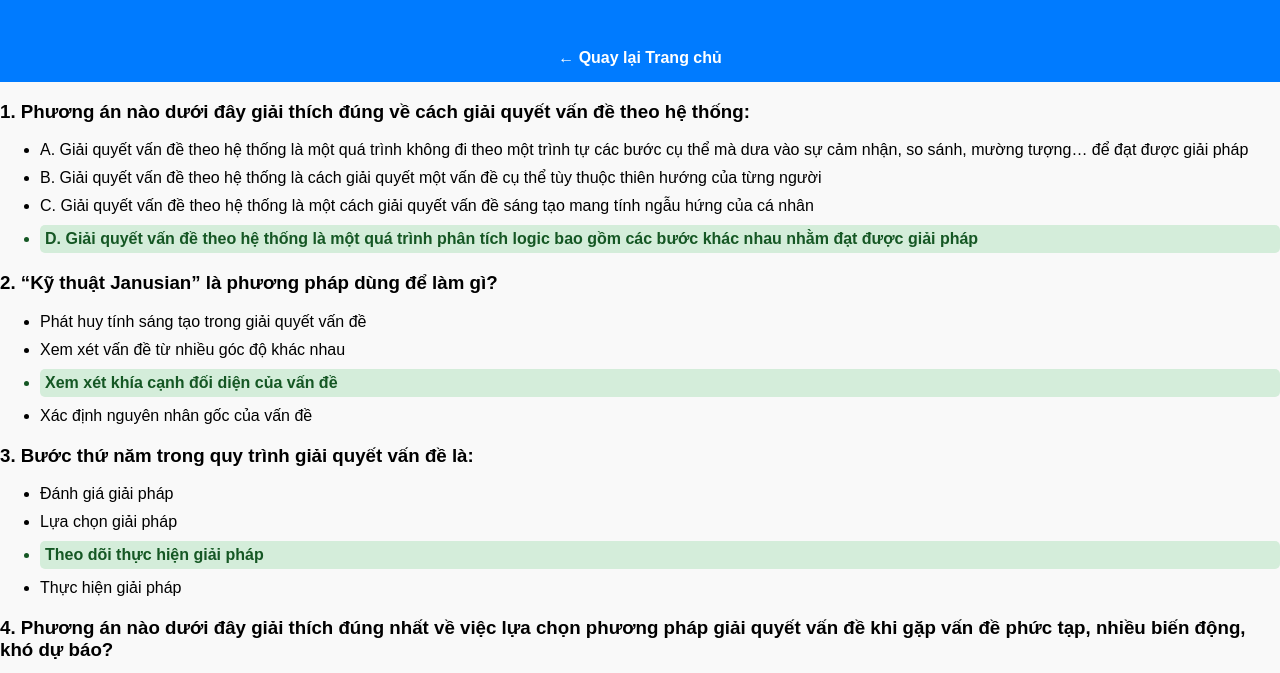
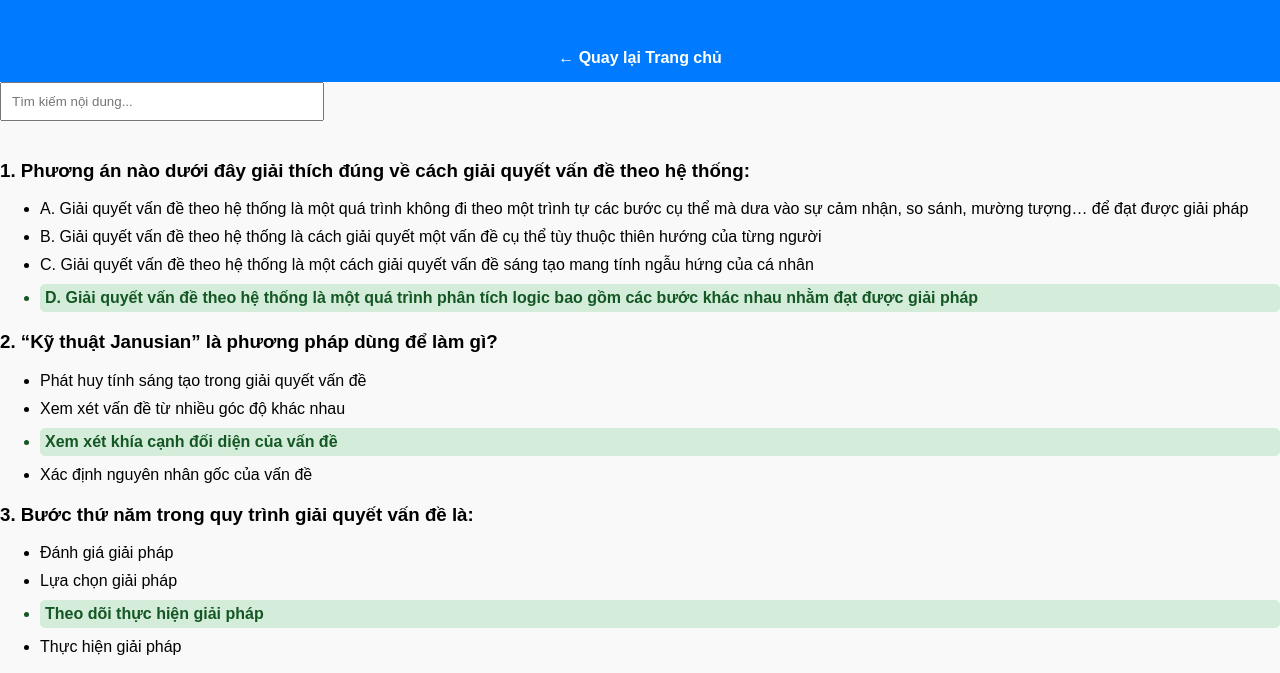
Before and after one commit to vito-911/decuong, a plain HTML site: page kynang.html in a window 1280 px wide. Shown: the part 76-749 px from the top of the page. Drawn offline with Linux system fonts and the light colour scheme.

Commit message:
Update kynang.html

```diff
--- a/kynang.html
+++ b/kynang.html
@@ -63,6 +63,21 @@
       border: 1px solid #ffeeba;
       border-radius: 5px;
     }
+
+    #searchBox {
+      margin-bottom: 20px;
+      padding: 10px;
+      width: 300px;
+    }
+
+    .item {
+      padding: 10px;
+      border-bottom: 1px solid #ccc;
+    }
+
+    .hidden {
+      display: none;
+    }
   </style>
 </head>
 
@@ -75,7 +90,7 @@
   <nav>
     <a href="index.html">← Quay lại Trang chủ</a>
   </nav>
-
+  <input type="text" id="searchBox" placeholder="Tìm kiếm nội dung..." onkeyup="searchContent()">
   <div class="question-block">
     <h3>1. Phương án nào dưới đây giải thích đúng về cách giải quyết vấn đề theo hệ thống:</h3>
     <ul>
@@ -390,18 +405,19 @@
 </body>
 
 </html>
+
 <script>
-  // Lấy tất cả đáp án trong câu hỏi
-  const questionBlocks = document.querySelectorAll('.question-block');
+  function searchContent() {
+    var input = document.getElementById('searchBox').value.toLowerCase();
+    var items = document.getElementsByClassName('question-block');
 
-  questionBlocks.forEach(block => {
-    const answers = block.querySelectorAll('li');
-    const explanation = block.querySelector('.explanation');
-
-    answers.forEach(answer => {
-      answer.addEventListener('click', () => {
-        explanation.style.display = 'block';
-      });
-    });
-  });
+    for (var i = 0; i < items.length; i++) {
+      var text = items[i].textContent.toLowerCase();
+      if (text.includes(input)) {
+        items[i].classList.remove('hidden');
+      } else {
+        items[i].classList.add('hidden');
+      }
+    }
+  }
 </script>
```
